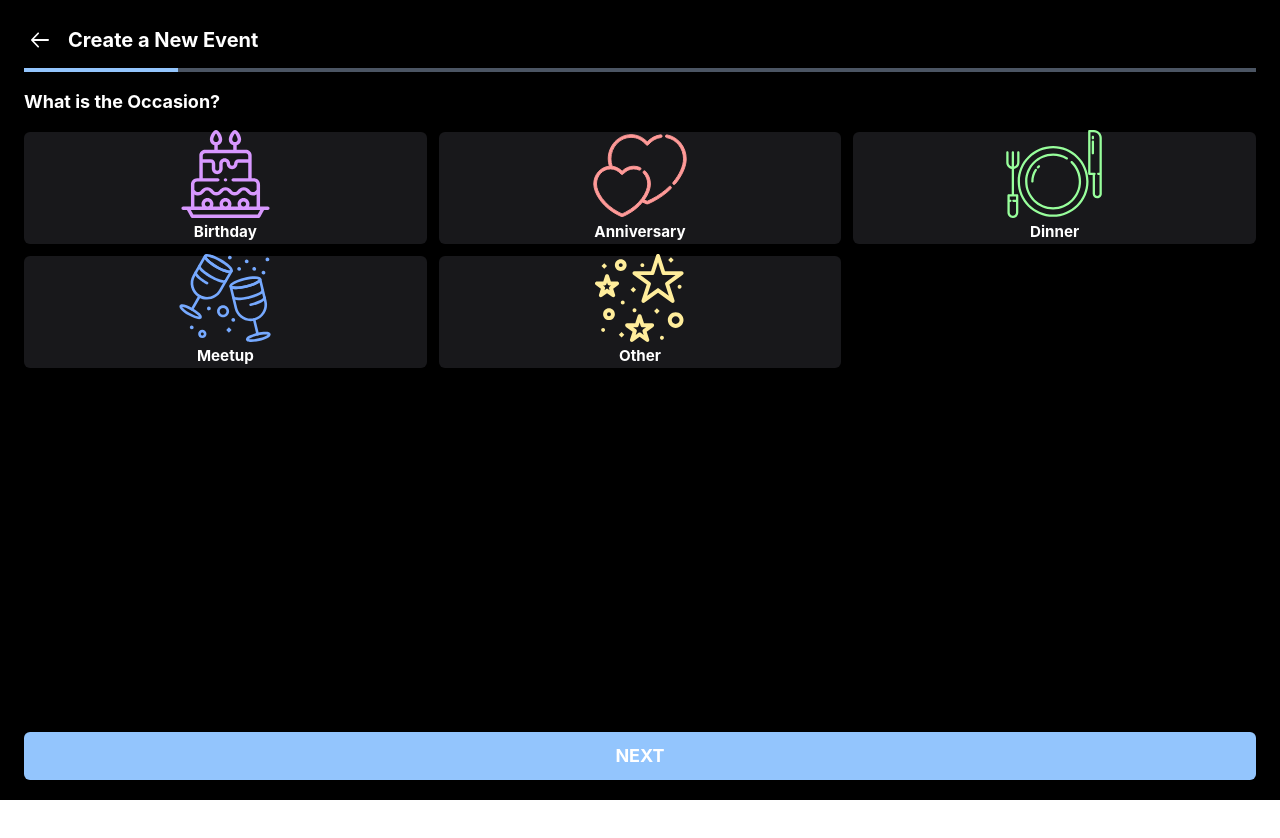
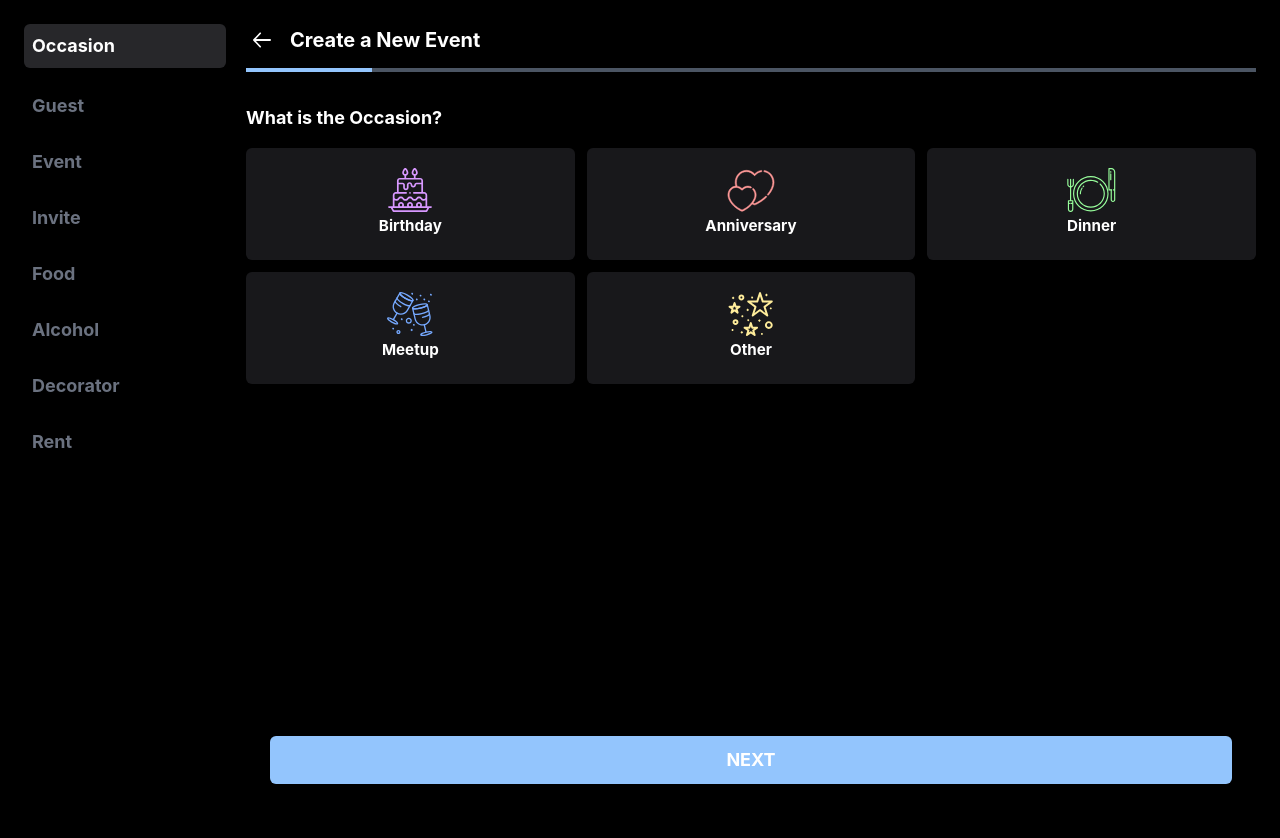
Before and after one commit to nmolaei7878/PartyPlan, a React (Create React App) app: page /create-plan/occasion in a window 1280 px wide. Shown: the top 838 px of the page. Before the commit the page ends 800 px from the top, so only its background shows below. Built offline with nearby package versions, Linux system fonts and the light colour scheme.

Commit message:
create plan responsive & +routeIndicator

```diff
--- a/src/App.tsx
+++ b/src/App.tsx
@@ -35,7 +35,6 @@ function App() {
           >
             <Routes>
               <Route path="/" element={<Navigate replace to={"/home"} />} />
-
               <Route path="/home" element={<HomePage />} />
               <Route path="/todo/:id" element={<Todo />} />
               <Route path="/create-plan/*" element={<CreatePlan />}>
--- a/src/components/shared-ui/NextButtonCreatePlan.tsx
+++ b/src/components/shared-ui/NextButtonCreatePlan.tsx
@@ -9,7 +9,7 @@ const NextButtonCreatePlan: React.FC<Props> = ({ onCLickNext }) => {
   const ui = useAppSelector((state) => state.ui);
 
   return (
-    <div className="h-1/10 flex items-end w-full absolute bottom-5 left-0 px-6">
+    <div className="h-1/10 flex items-end w-full absolute bottom-5 left-0 px-6 lg:bottom-10">
       <button
         onClick={onCLickNext}
         className={`h-12 w-full rounded-md bg-blue-300 text-lg font-bold uppercase text-white ${
--- a/src/components/shared-ui/Tile.tsx
+++ b/src/components/shared-ui/Tile.tsx
@@ -31,7 +31,11 @@ const Tile: React.FC<TileProps> = ({
         backgroundColor: style?.backgroundColor,
       }}
     >
-      <img className="h-full w-full px-3" src={icon} alt="" />
+      <img
+        className="h-5/6 w-5/6 sm:w-4/6 sm:h-4/6 md:h-3/6 md:w-3/6 min-[470px]:w-4/6 min-[631px]:w-3/6 px-3 "
+        src={icon}
+        alt=""
+      />
       <p className="px-2 capitalize text-[0.95rem] ">{title}</p>
       <p className="text-[0.7rem] font-light">{description}</p>
     </div>
--- a/src/core/constant/KRouteNames.ts
+++ b/src/core/constant/KRouteNames.ts
@@ -1,5 +1,4 @@
 const KPlanRouteNames = {
-  Home: "home",
   Occasion: "occasion",
   Guest: "guest",
   Event: "event",
--- a/src/pages/home/home.tsx
+++ b/src/pages/home/home.tsx
@@ -27,7 +27,6 @@ const HomePage = () => {
         pervv.push(plan);
       }
     }
-    console.log(plans.plans);
     coming.sort(function (a, b) {
       return new Date(a.eventDate).getDate() - new Date(b.eventDate).getDate();
     });
--- a/src/pages/plan/CreatePlan.tsx
+++ b/src/pages/plan/CreatePlan.tsx
@@ -17,7 +17,7 @@ const CreatePlan = () => {
   const dispatch = useAppDispatch();
   const plans = useAppSelector((state) => state.plan);
   const ui = useAppSelector((state) => state.ui);
-
+  const pathName = history.pathname.split("/").at(-1);
   useEffect(
     useCallback(() => {
       window.onpopstate = () => {
@@ -40,7 +40,7 @@ const CreatePlan = () => {
   const nextStep = useCallback(() => {
     dispatch(NextButton(false));
     dispatch(addToStteper());
-    switch (history.pathname.split("/").at(-1)) {
+    switch (pathName) {
       case KPlanRouteNames.Occasion:
         navigate(KPlanRouteNames.Guest);
         break;
@@ -87,13 +87,36 @@ const CreatePlan = () => {
     }
   };
 
+  const routeIndicator = useMemo(() => {
+    let routeList = [];
+
+    for (const key in KPlanRouteNames) {
+      if (pathName !== key.toLowerCase()) {
+        routeList.push(<div className={`text-gray-500 px-2 py-1`}>{key}</div>);
+        continue;
+      }
+
+      routeList.push(
+        <div className={`px-2 py-2 rounded-md text-white bg-zinc-800`}>
+          {key}
+        </div>
+      );
+    }
+    return routeList;
+  }, [history.pathname]);
+
   return (
-    <div className="h-full w-full text-white text-lg font-bold flex flex-col justify-between">
-      <HeaderCreatePlan />
-      <div className=" h-8/10 ">
-        <Outlet context={memoizeId} />
+    <div className="h-full w-full text-white text-lg font-bold lg:flex min-h-screen lg:gap-5">
+      <div className="lg:flex hidden w-2/12 h-1/2 flex-col gap-5">
+        {routeIndicator}
       </div>
-      <NextButtonCreatePlan onCLickNext={onCLickNext} />
+      <div className="lg:w-10/12 lg:relative ">
+        <HeaderCreatePlan />
+        <div className="h-8/10 mt-10">
+          <Outlet context={memoizeId} />
+        </div>
+        <NextButtonCreatePlan onCLickNext={onCLickNext} />
+      </div>
     </div>
   );
 };
```
